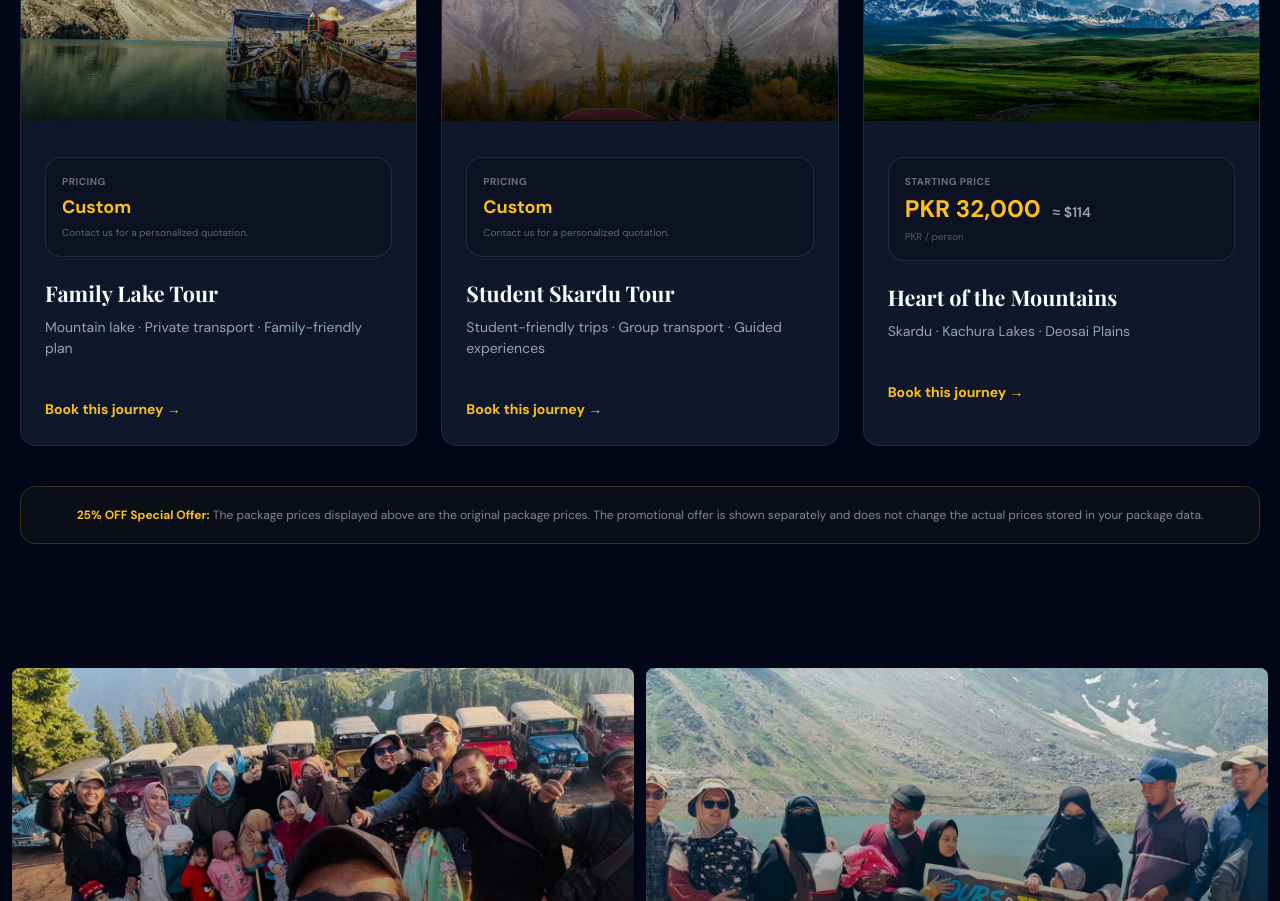
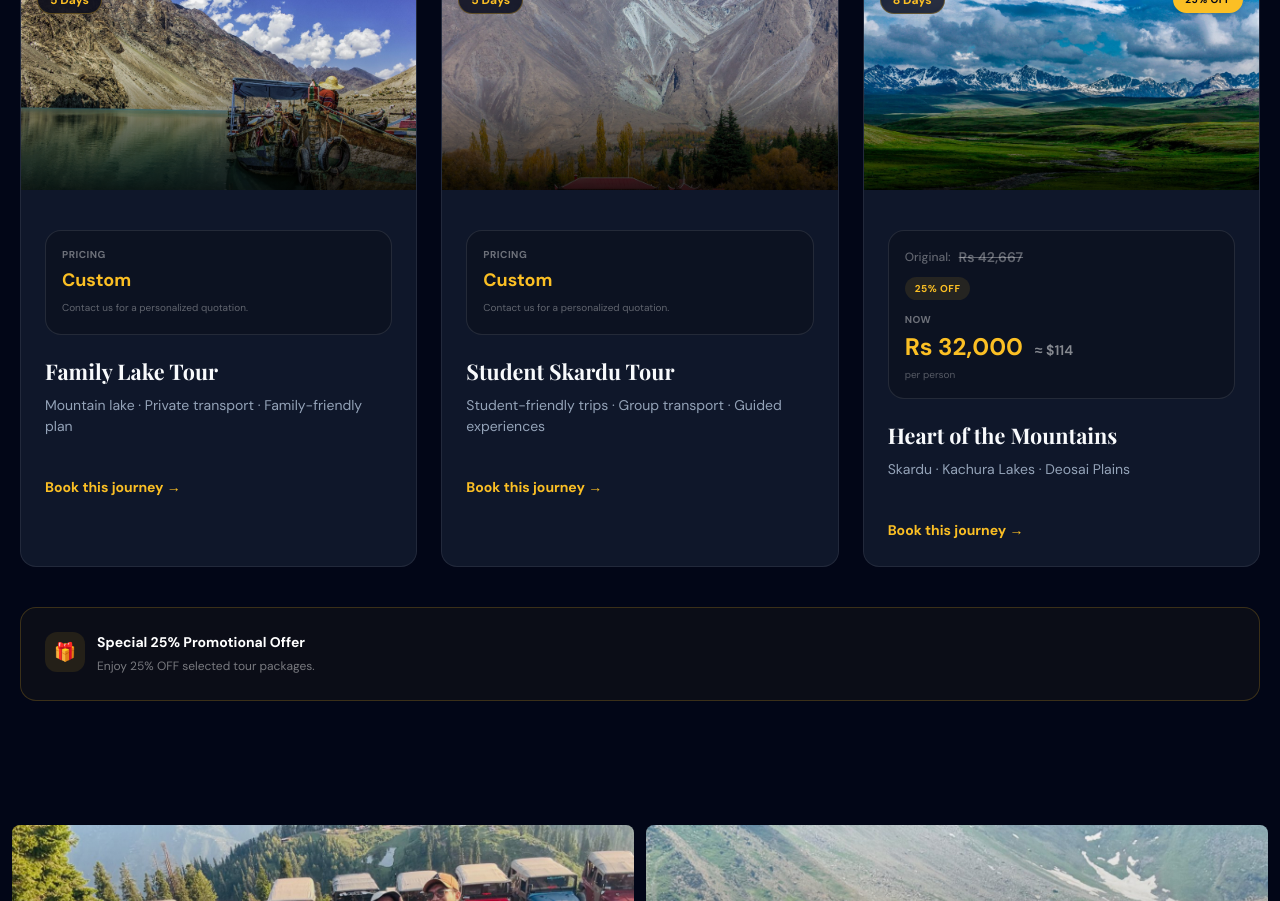
Before and after one commit to SaifwebDeveloper/ehtisham-travel-tours, a React (Vite) app: page / in a window 1280 px wide. Shown: the part 2120-3021 px from the top of the page. Built offline with nearby package versions, Linux system fonts and the light colour scheme; a web font is replaced by a local one.

Commit message:
add offer

```diff
--- a/src/components/Packages.jsx
+++ b/src/components/Packages.jsx
@@ -1,8 +1,10 @@
 
 import { packages } from "../data/travelData";
 
+const DISCOUNT = 0.25;
 const USD_RATE = 280;
 
+// Extract numeric PKR value from price
 const getPKRValue = (price) => {
   if (typeof price !== "string") return null;
 
@@ -13,12 +15,27 @@ const getPKRValue = (price) => {
   return Number(match[0].replace(/,/g, ""));
 };
 
+// Calculate original price before 25% discount
+const getOriginalPrice = (finalPrice) => {
+  const pkr = getPKRValue(finalPrice);
+
+  if (!pkr) return null;
+
+  return Math.round(pkr / (1 - DISCOUNT));
+};
+
+// Convert final PKR price to approximate USD
 const getUSDPrice = (price) => {
   const pkr = getPKRValue(price);
 
   if (!pkr) return null;
 
   return Math.round(pkr / USD_RATE);
+};
+
+// Format PKR
+const formatPKR = (price) => {
+  return `Rs ${price.toLocaleString("en-PK")}`;
 };
 
 export default function Packages({ onBook }) {
@@ -32,9 +49,7 @@ export default function Packages({ onBook }) {
         {/* Header */}
         <div className="mb-14 grid gap-8 md:grid-cols-2 md:items-end">
           <div>
-            <p className="section-kicker">
-              Tour Packages
-            </p>
+            <p className="section-kicker">Tour Packages</p>
 
             <h2 className="section-title">
               Journeys ready
@@ -49,7 +64,7 @@ export default function Packages({ onBook }) {
               and fuel. Choose a route or ask us to build a custom plan.
             </p>
 
-            {/* 25% Offer */}
+            {/* Offer Badge */}
             <div className="mt-5 inline-flex items-center gap-2 rounded-full border border-gold/20 bg-gold/10 px-4 py-2">
               <span className="flex h-5 w-5 items-center justify-center rounded-full bg-gold text-[10px] font-black text-night">
                 %
@@ -62,9 +77,11 @@ export default function Packages({ onBook }) {
           </div>
         </div>
 
-        {/* Package Cards */}
+        {/* Packages */}
         <div className="grid gap-6 md:grid-cols-2 lg:grid-cols-3">
           {packages.map((pkg) => {
+            const finalPKR = getPKRValue(pkg.price);
+            const originalPKR = getOriginalPrice(pkg.price);
             const usdPrice = getUSDPrice(pkg.price);
 
             return (
@@ -82,16 +99,11 @@ export default function Packages({ onBook }) {
               >
                 {/* Image */}
                 <div
-                  className="
-                    package-img
-                    relative
-                    overflow-hidden
-                  "
+                  className="package-img relative overflow-hidden"
                   style={{
                     backgroundImage: `url("${pkg.image}")`,
                   }}
                 >
-                  {/* Image Overlay */}
                   <div className="absolute inset-0 bg-gradient-to-t from-black/80 via-black/10 to-transparent" />
 
                   {/* Duration */}
@@ -99,7 +111,8 @@ export default function Packages({ onBook }) {
                     {pkg.duration}
                   </span>
 
-                  {/* 25% OFF */}
+                  {/* Discount */}
+                  {finalPKR && (
                     <span
                       className="
                         absolute
@@ -120,6 +133,7 @@ export default function Packages({ onBook }) {
                     >
                       25% OFF
                     </span>
+                  )}
                 </div>
 
                 {/* Content */}
@@ -132,31 +146,67 @@ export default function Packages({ onBook }) {
                     </p>
                   )}
 
-                  {/* Price */}
-                  <div className="mt-3 rounded-2xl border border-white/10 bg-black/20 p-4">
+                  {/* Pricing */}
+                  {finalPKR ? (
+                    <div className="mt-4 rounded-2xl border border-white/10 bg-black/20 p-4">
 
-                    {usdPrice ? (
-                      <>
+                      {/* Original Price */}
+                      <div className="flex items-center gap-2">
+                        <span className="text-xs font-medium text-white/35">
+                          Original:
+                        </span>
+
+                        <span className="text-sm font-semibold text-white/35 line-through">
+                          {formatPKR(originalPKR)}
+                        </span>
+                      </div>
+
+                      {/* Discount */}
+                      <div className="mt-2">
+                        <span
+                          className="
+                            inline-flex
+                            rounded-full
+                            bg-gold/10
+                            px-2.5
+                            py-1
+                            text-[10px]
+                            font-black
+                            uppercase
+                            tracking-wider
+                            text-gold
+                          "
+                        >
+                          25% OFF
+                        </span>
+                      </div>
+
+                      {/* Final Price */}
+                      <div className="mt-3">
                         <p className="text-[10px] font-bold uppercase tracking-wider text-white/40">
-                          Starting Price
+                          Now
                         </p>
 
                         <div className="mt-1 flex flex-wrap items-baseline gap-x-3 gap-y-1">
                           <span className="text-2xl font-black text-gold">
-                            {pkg.price}
+                            {formatPKR(finalPKR)}
                           </span>
 
-                          <span className="text-sm font-semibold text-white/60">
+                          {usdPrice && (
+                            <span className="text-sm font-semibold text-white/50">
                               ≈ ${usdPrice.toLocaleString()}
                             </span>
+                          )}
                         </div>
 
                         <p className="mt-1 text-[10px] text-white/30">
-                          PKR / person
+                          per person
                         </p>
-                      </>
+                      </div>
+                    </div>
                   ) : (
-                      <>
+                    /* Quote Based Package */
+                    <div className="mt-4 rounded-2xl border border-white/10 bg-black/20 p-4">
                       <p className="text-[10px] font-bold uppercase tracking-wider text-white/40">
                         Pricing
                       </p>
@@ -165,12 +215,11 @@ export default function Packages({ onBook }) {
                         {pkg.price}
                       </p>
 
-                        <p className="mt-1 text-[10px] text-white/35">
+                      <p className="mt-1 text-[10px] leading-5 text-white/35">
                         Contact us for a personalized quotation.
                       </p>
-                      </>
+                    </div>
                   )}
-                  </div>
 
                   {/* Title */}
                   <h3 className="package-title mt-5">
@@ -182,7 +231,7 @@ export default function Packages({ onBook }) {
                     {pkg.description}
                   </p>
 
-                  {/* Booking */}
+                  {/* Book Button */}
                   <button
                     type="button"
                     onClick={() => onBook(pkg.destination || pkg.title)}
@@ -204,16 +253,27 @@ export default function Packages({ onBook }) {
           })}
         </div>
 
-        {/* Offer Note */}
-        <div className="mt-10 rounded-2xl border border-gold/20 bg-gold/[0.04] px-5 py-4">
-          <p className="text-center text-xs leading-6 text-white/50">
-            <span className="font-bold text-gold">
-              25% OFF Special Offer:
-            </span>{" "}
-            The package prices displayed above are the original package
-            prices. The promotional offer is shown separately and does not
-            change the actual prices stored in your package data.
+        {/* Promotional Information */}
+        <div className="mt-10 rounded-2xl border border-gold/20 bg-gold/[0.04] p-5 sm:p-6">
+          <div className="flex flex-col gap-4 sm:flex-row sm:items-center sm:justify-between">
+            <div className="flex items-start gap-3">
+
+              <div className="flex h-10 w-10 shrink-0 items-center justify-center rounded-xl bg-gold/10 text-lg">
+                🎁
+              </div>
+
+              <div>
+                <h3 className="text-sm font-bold text-white">
+                  Special 25% Promotional Offer
+                </h3>
+
+                <p className="mt-1 text-xs leading-5 text-white/45">
+                  Enjoy 25% OFF selected tour packages.
                 </p>
+              </div>
+
+            </div>
+          </div>
         </div>
 
       </div>
--- a/src/pages/Packages.jsx
+++ b/src/pages/Packages.jsx
@@ -69,6 +69,31 @@ const packages = [
       "Skardu, Kachura Lakes and the sweeping high-altitude Deosai Plains.",
   },
 ];
+
+
+const DISCOUNT_RATE = 0.25;
+
+const getPKRValue = (price) => {
+  if (typeof price !== "string") return null;
+
+  const match = price.match(/[\d,]+/);
+
+  if (!match) return null;
+
+  return Number(match[0].replace(/,/g, ""));
+};
+
+const getOriginalPrice = (finalPrice) => {
+  const pkr = getPKRValue(finalPrice);
+
+  if (!pkr) return null;
+
+  return Math.round(pkr / (1 - DISCOUNT_RATE));
+};
+
+const formatPKR = (price) => {
+  return `Rs ${price.toLocaleString("en-PK")}`;
+};
 
 const essentials = [
   {
@@ -400,6 +425,37 @@ function InfiniteCardRow({ items, onBook, rowPrefix, reverse = false }) {
               </span>
 
               {/* Price */}
+              {getPKRValue(item.price) ? (
+                <div
+                  className="
+                    absolute
+                    bottom-3
+                    right-3
+                    z-10
+                    rounded-xl
+                    border
+                    border-white/10
+                    bg-black/75
+                    px-3
+                    py-2
+                    text-right
+                    shadow-lg
+                    backdrop-blur-md
+                  "
+                >
+                  <p className="text-[9px] font-semibold text-white/40 line-through">
+                    {formatPKR(getOriginalPrice(item.price))}
+                  </p>
+
+                  <p className="mt-0.5 text-[9px] font-black uppercase tracking-wider text-gold">
+                    25% OFF
+                  </p>
+
+                  <p className="mt-0.5 text-sm font-black text-white">
+                    {item.price.replace(/^From\s+/i, "")}
+                  </p>
+                </div>
+              ) : (
                 <span
                   className="
                     absolute
@@ -416,6 +472,7 @@ function InfiniteCardRow({ items, onBook, rowPrefix, reverse = false }) {
                 >
                   {item.price}
                 </span>
+              )}
             </div>
 
             {/* Content */}
@@ -578,6 +635,29 @@ export default function PackagesPage({ onBook }) {
             rowPrefix="r2"
             reverse={true}
           />
+        </div>
+
+        {/* Promotional Offer */}
+        <div className="mx-auto mt-6 max-w-7xl px-4 sm:px-6">
+          <div className="rounded-2xl border border-gold/20 bg-gold/[0.04] p-5 sm:p-6">
+            <div className="flex flex-col gap-4 sm:flex-row sm:items-center">
+              <div className="flex h-10 w-10 shrink-0 items-center justify-center rounded-xl bg-gold/10 text-lg">
+                🎁
+              </div>
+
+              <div>
+                <h3 className="text-sm font-bold text-white">
+                  Special 25% Promotional Offer
+                </h3>
+
+                <p className="mt-1 text-xs leading-5 text-white/45">
+                  Enjoy 25% OFF selected tour packages. The price shown on
+                  each package is the final promotional price, while the
+                  original price is displayed with a strikethrough.
+                </p>
+              </div>
+            </div>
+          </div>
         </div>
       </section>
 
```
Lines whose indentation alone changed are shown as unchanged.
